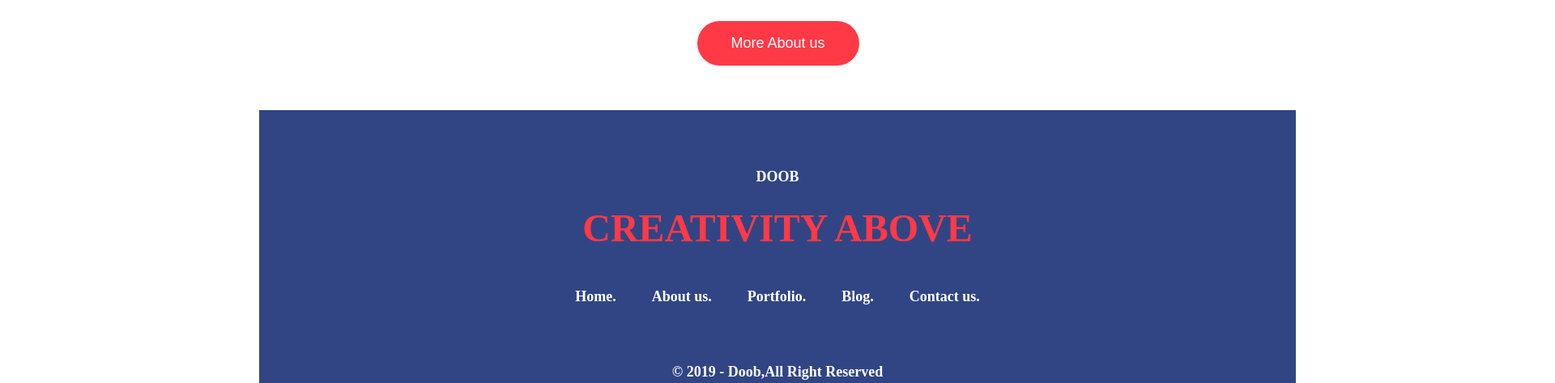
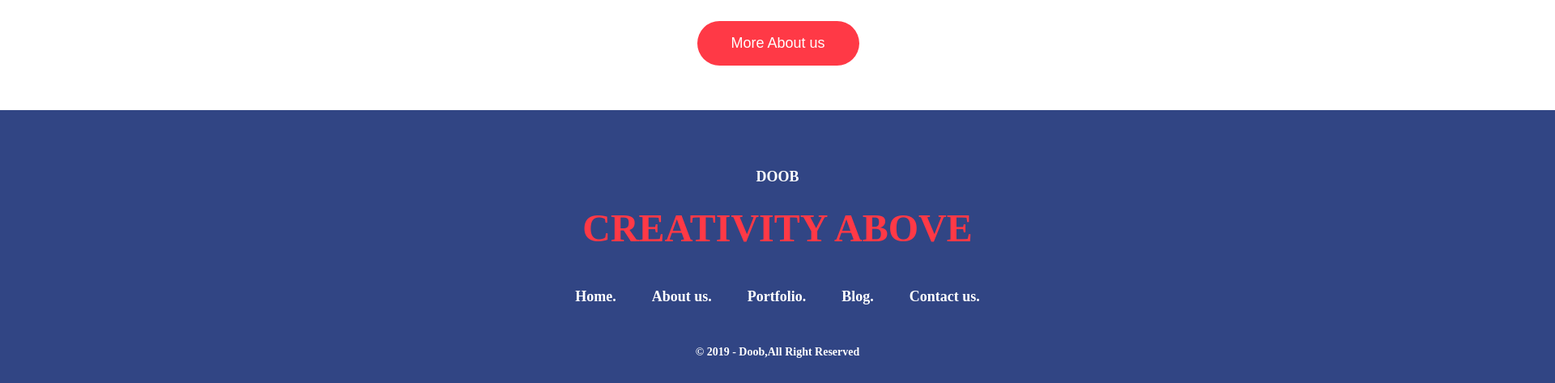
Before and after one commit to Ashford2k3/Ashford2k3.github.io, a plain HTML site: page index.html in a window 1280 px wide. Shown: the part 2553-3026 px from the top of the page at 81% size, 1920 px wide, since content can reach past the window. Drawn offline with Linux system fonts and the light colour scheme.

Commit message:
Add files via upload

```diff
--- a/index.html
+++ b/index.html
@@ -96,6 +96,7 @@
 	</main>
 	<footer>
 		<div class="background_footer"></div>
+		<div class="footer_wrapper">
 			<span>DOOB</span>
 			<h3>CREATIVITY ABOVE</h3>
 			<div class="footer_info">
@@ -107,9 +108,10 @@
 			</div>
 			<span>© 2019 - Doob,All Right Reserved</span>
 			<div class="logos">
-			<img src="img/facebook.png" alt="">
-			<img src="img/twitter.png" alt="">
-			<img src="img/dribble.png" alt="">
+				<img src="img/facebook.png" alt="facebook">
+				<img src="img/twitter.png" alt="twitter">
+				<img src="img/dribble.png" alt="dribble">
+			</div>
 		</div>
 	</footer>
 </body>
--- a/style.css
+++ b/style.css
@@ -11,7 +11,7 @@ body {
 	font-weight: 600;
 }
 
-header, main, footer{
+header, main{
 	width: 1920px;
 	margin: auto;
 }
@@ -251,7 +251,9 @@ form button{
 }
 
 
-footer {
+.footer_wrapper {
+	width: 1920px;
+	margin: auto;
 	display: flex;
 	align-items: center;
 	flex-direction: column;
@@ -280,7 +282,7 @@ footer h3{
 	margin: 0 22px 0 22px;
 }
 
-footer span:nth-child(4){
+.footer_wrapper span:nth-child(4){
 	font-size: 14px;
 	margin: 50px 0px 0px 0px;
 }
@@ -295,8 +297,12 @@ footer span:nth-child(4){
 
 .background_footer {
 	position: absolute;
-	width: 100%;
+	width: 10000px;
 	height: 470px;
 	background-color: #314584;
 	z-index: -1;
 }
+
+.footer_wrapper{
+
+}
```
Lines whose indentation alone changed are shown as unchanged.
